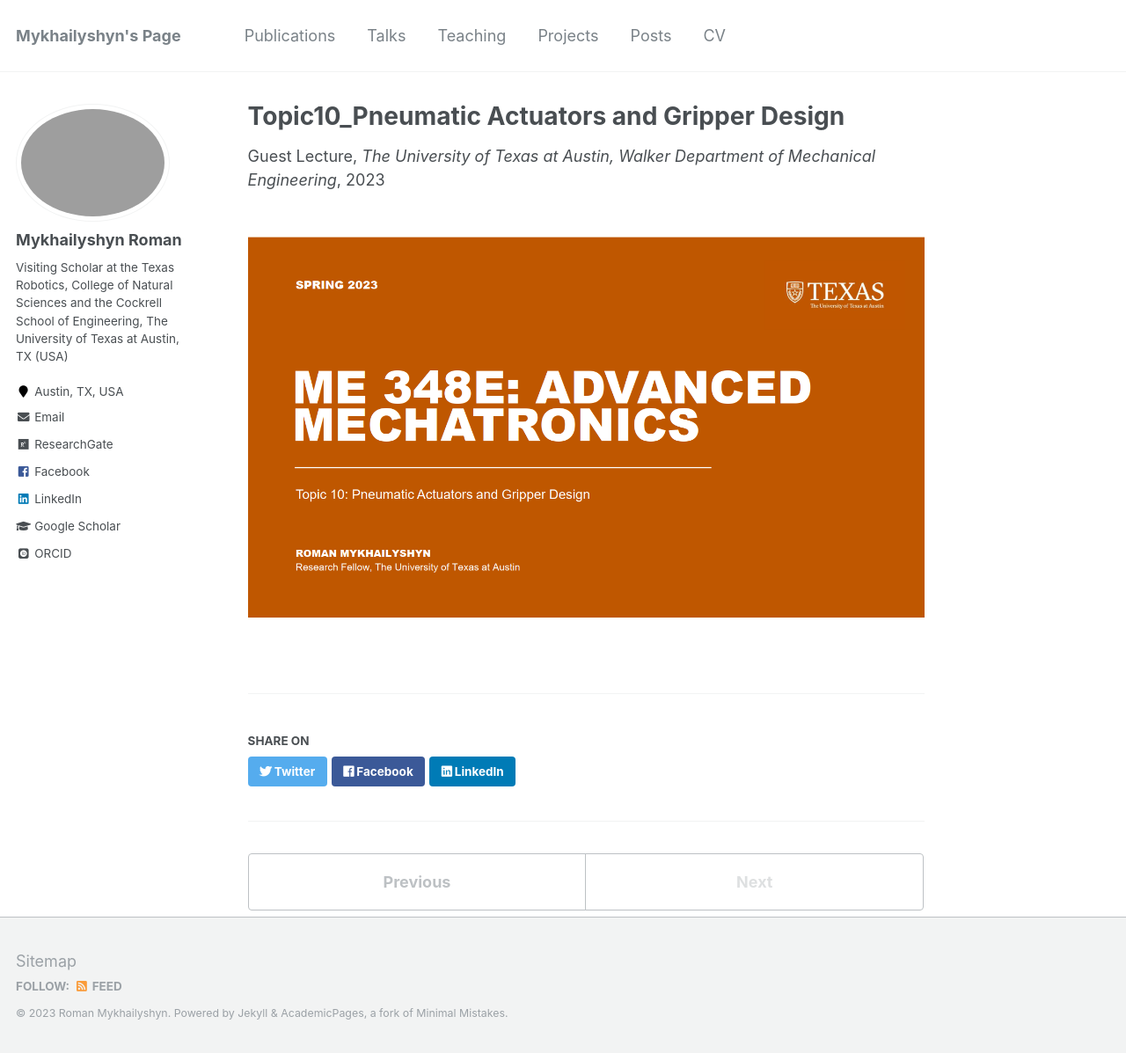
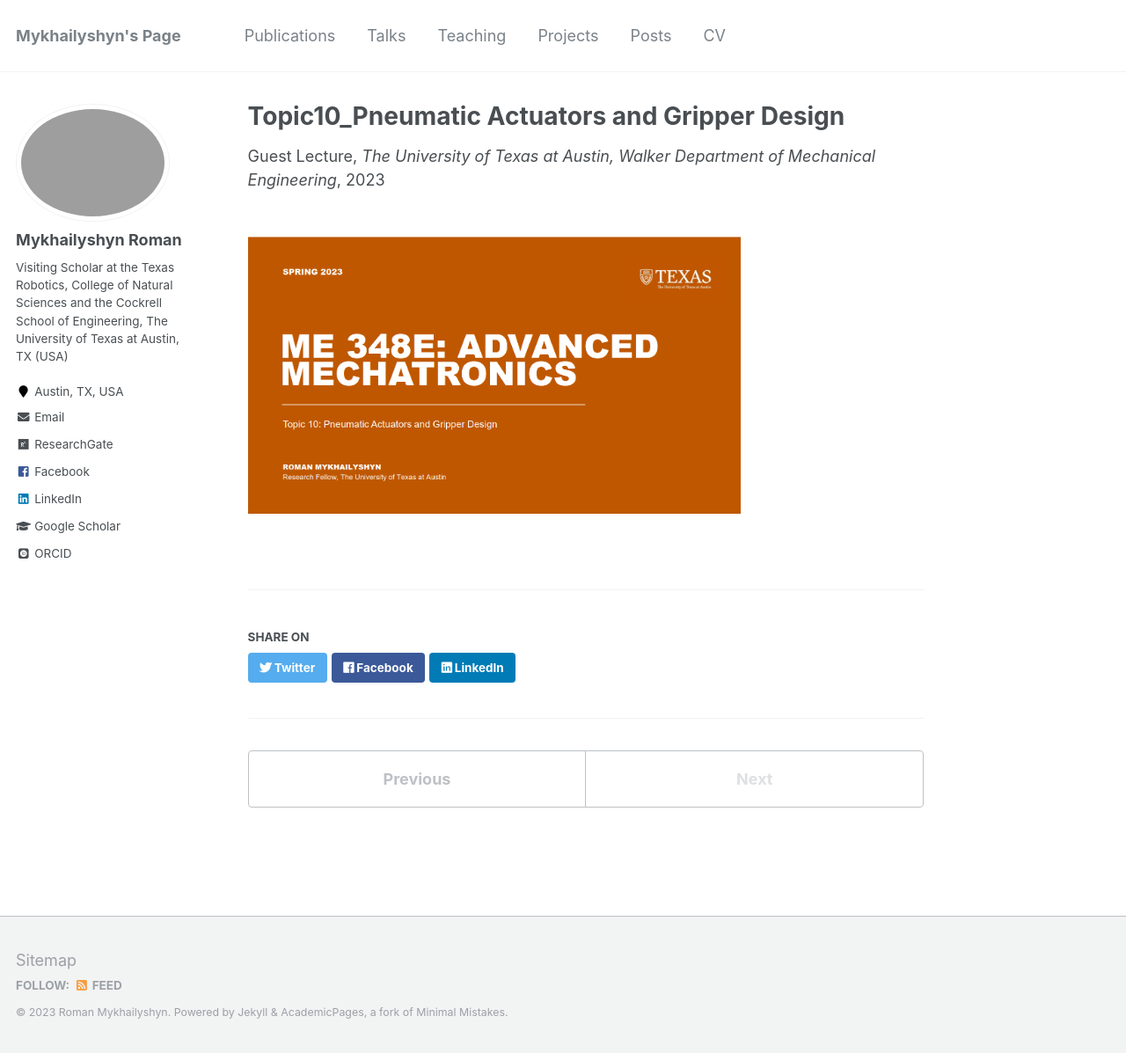
Before and after one commit to RomanMykhailyshyn/RomanMykhailyshyn.github.io, a Jekyll site: the page built from _teaching/2023-Topic10_Pneumatic Actuators and Gripper Design.md, in a window 1280 px wide and 1197 px high. Shown: the whole window at 88% size. Built offline with Jekyll 4.4.1, drawn with Linux system fonts in a browser that asks for light colours; some web fonts are replaced.

Commit message:
Update 2023-Topic10_Pneumatic Actuators and Gripper Design.md

```diff
--- a/_teaching/2023-Topic10_Pneumatic Actuators and Gripper Design.md
+++ b/_teaching/2023-Topic10_Pneumatic Actuators and Gripper Design.md
@@ -7,4 +7,4 @@ venue: "The University of Texas at Austin, Walker Department of Mechanical Engin
 date: 2023-04-04
 location: "Austin, USA"
 ---
-<br/><img src='/images/UT_AM.png'>
+<br/><img  width="560" height="315" src='/images/UT_AM.png'>
```
